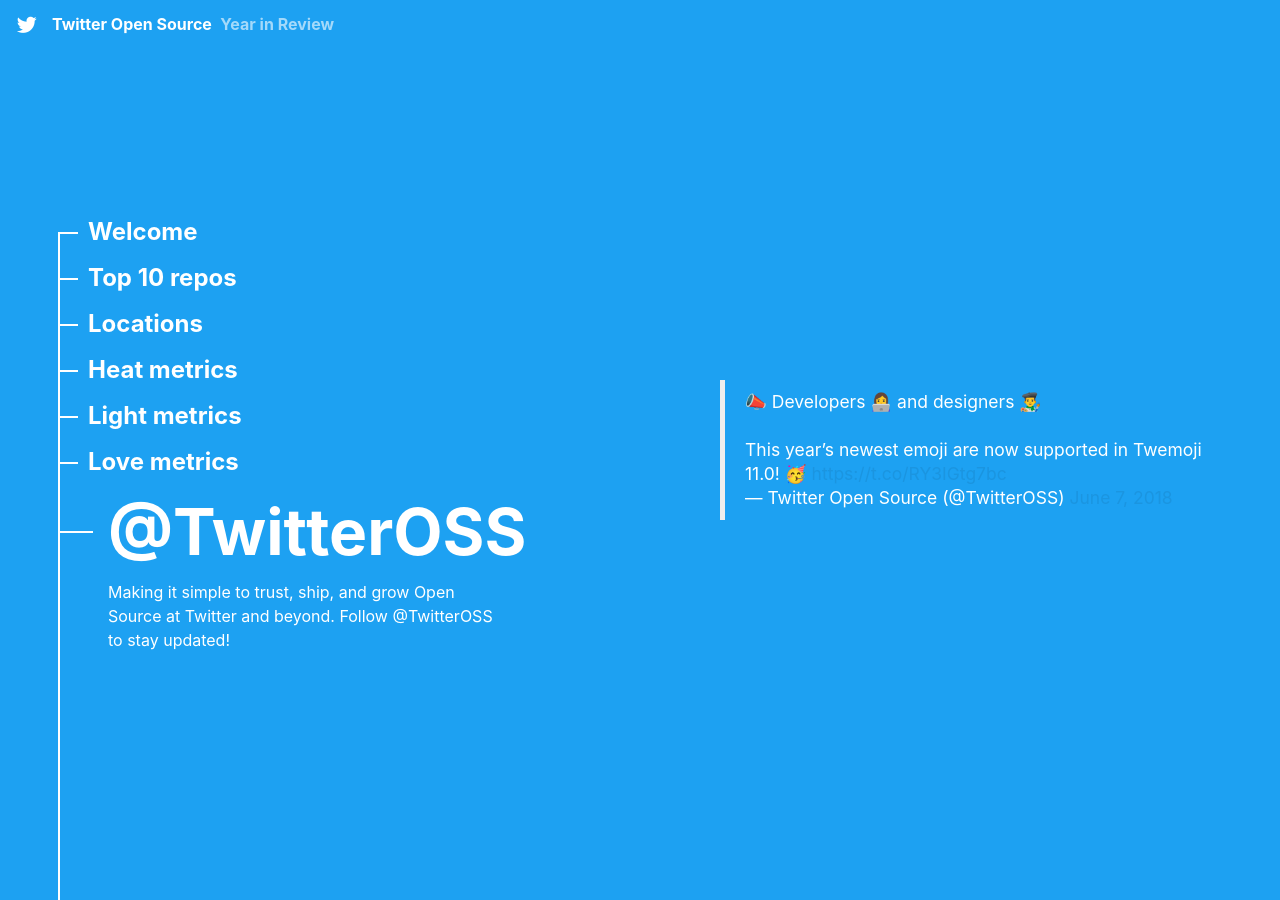
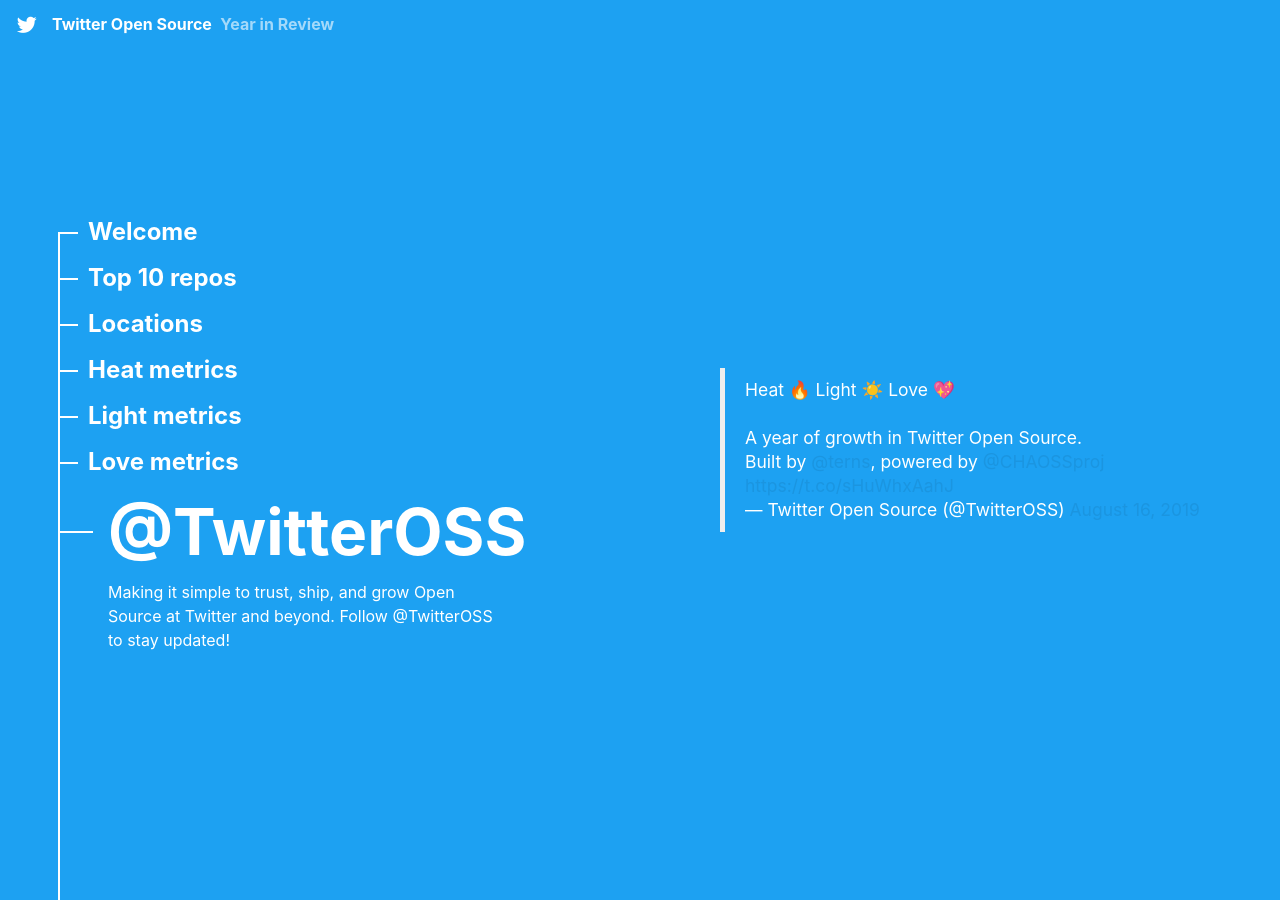
Before and after one commit to twitter/opensource-website, a Jekyll site: the page built from year-in-review.html, in a window 1280 px wide and 900 px high, scrolled down 5400 px. Built offline with Jekyll 4.4.1, drawn with Linux system fonts in a browser that asks for light colours; nearby versions of some CDN libraries; some web fonts are replaced; comment, search, counter and statistics services are not loaded.

Commit message:
updated tweet

```diff
--- a/css/year-in-review.css
+++ b/css/year-in-review.css
@@ -487,7 +487,7 @@
 }
 
 /* Tweet - when content overflows section */
-@media (max-height: 730px) and (min-width: 1080px) {
+@media (max-height: 721px) and (min-width: 1080px) {
   section#section7 {
     height: auto;
     padding: calc(var(--feather-grid-mega) * 1.5) 0;
--- a/year-in-review.html
+++ b/year-in-review.html
@@ -331,17 +331,7 @@
 				</div>
 
 				<div class="YIR-tweet-wrapper">
-					<blockquote class="twitter-tweet" data-lang="en">
-						<p lang="en" dir="ltr">📣
-							Developers 👩‍💻 and designers 👨‍🎨
-							<br><br>
-							This year’s newest emoji are now supported in Twemoji 11.0! 🥳
-							<a href="https://t.co/RY3IGtg7bc">https://t.co/RY3IGtg7bc</a>
-						</p>
-						&mdash; Twitter Open Source (@TwitterOSS)
-						<a href="https://twitter.com/TwitterOSS/status/1004523742247075840?ref_src=twsrc%5Etfw">June 7, 2018</a>
-					</blockquote>
-					<script async src="https://platform.twitter.com/widgets.js" charset="utf-8"></script>
+					<blockquote class="twitter-tweet"><p lang="en" dir="ltr">Heat 🔥 Light ☀️ Love 💖<br><br>A year of growth in Twitter Open Source.<br>Built by <a href="https://twitter.com/terns?ref_src=twsrc%5Etfw">@terns</a>, powered by <a href="https://twitter.com/CHAOSSproj?ref_src=twsrc%5Etfw">@CHAOSSproj</a> <a href="https://t.co/sHuWhxAahJ">https://t.co/sHuWhxAahJ</a></p>&mdash; Twitter Open Source (@TwitterOSS) <a href="https://twitter.com/TwitterOSS/status/1162412830189948929?ref_src=twsrc%5Etfw">August 16, 2019</a></blockquote> <script async src="https://platform.twitter.com/widgets.js" charset="utf-8"></script>
 				</div>
 			</div>
 		</section>
```
